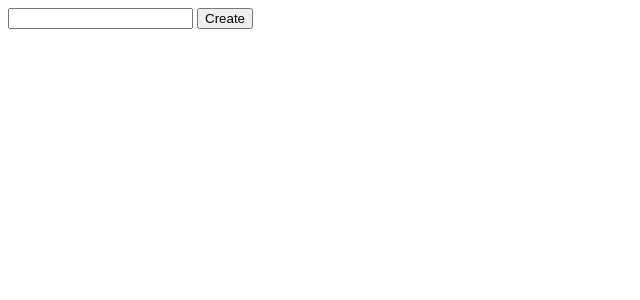
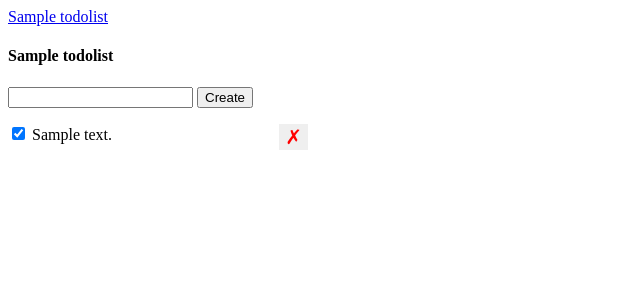
Before and after one commit to MKY01/Full-Stack_development, a Flask app: page /lists/1 in a window 1280 px wide. Shown: the top 300 px of the page, without its empty margins (0-640 px from the left). Run offline with Flask 2, Linux system fonts and the light colour scheme; tables that the repository leaves empty hold one stand-in row (values such as "Sample post"); some libraries are stand-ins or nearby versions.

Commit message:
todoapp crud lists toggle

```diff
--- a/practice/todoapp/app.py
+++ b/practice/todoapp/app.py
@@ -87,10 +87,11 @@ def delete_todo(todo_id):
 @app.route('/lists/<list_id>')
 def get_list_todos(list_id):
     return render_template('index.html',
-    data=Todo.query.filter_by(list_id=list_id).order_by('id')
+    lists=TodoList.query.all(),
+    active_list=TodoList.query.get(list_id),
+    todos=Todo.query.filter_by(list_id=list_id).order_by('id')
     .all()
-    )
-
+)
 
 @app.route('/')
 def index():
--- a/practice/todoapp/templates/index.html
+++ b/practice/todoapp/templates/index.html
@@ -9,7 +9,7 @@
         list-style: none;
         padding: 0;
         margin: 0;
-        width: 200px;
+        width: 300px;
       }
       li {
         clear: both;
@@ -23,9 +23,26 @@
         cursor: pointer;
         font-size: 20px;
       }
+      .list-wrapper, .todos-wrapper {
+        display: inline-block;
+        vertical-align: top;
+      }
     </style>
   </head>
   <body>
+    <div class="lists-wrapper">
+      <ul id='lists'>
+        {% for list in lists %}
+        <li>
+          <a href="/lists/{{ list.id }}">
+            {{ list.name }}
+          </a>
+        </li>
+        {% endfor %}
+      </ul>
+    </div>
+    <div class="todos-wrapper">
+      <h4>{{ active_list.name }}</h4>
       <form id="form" method="post" action="/todos/create">
         <input type="text" id="description" name="description" />
         <input type="submit" value="Create" />
@@ -42,6 +59,7 @@
         </li>
         {% endfor %}
       </ul>
+    </div>
     <script>
       const deleteBtns = document.querySelectorAll('.delete-button');
       //loop through every To-Do item
```
Lines whose indentation alone changed are shown as unchanged.
